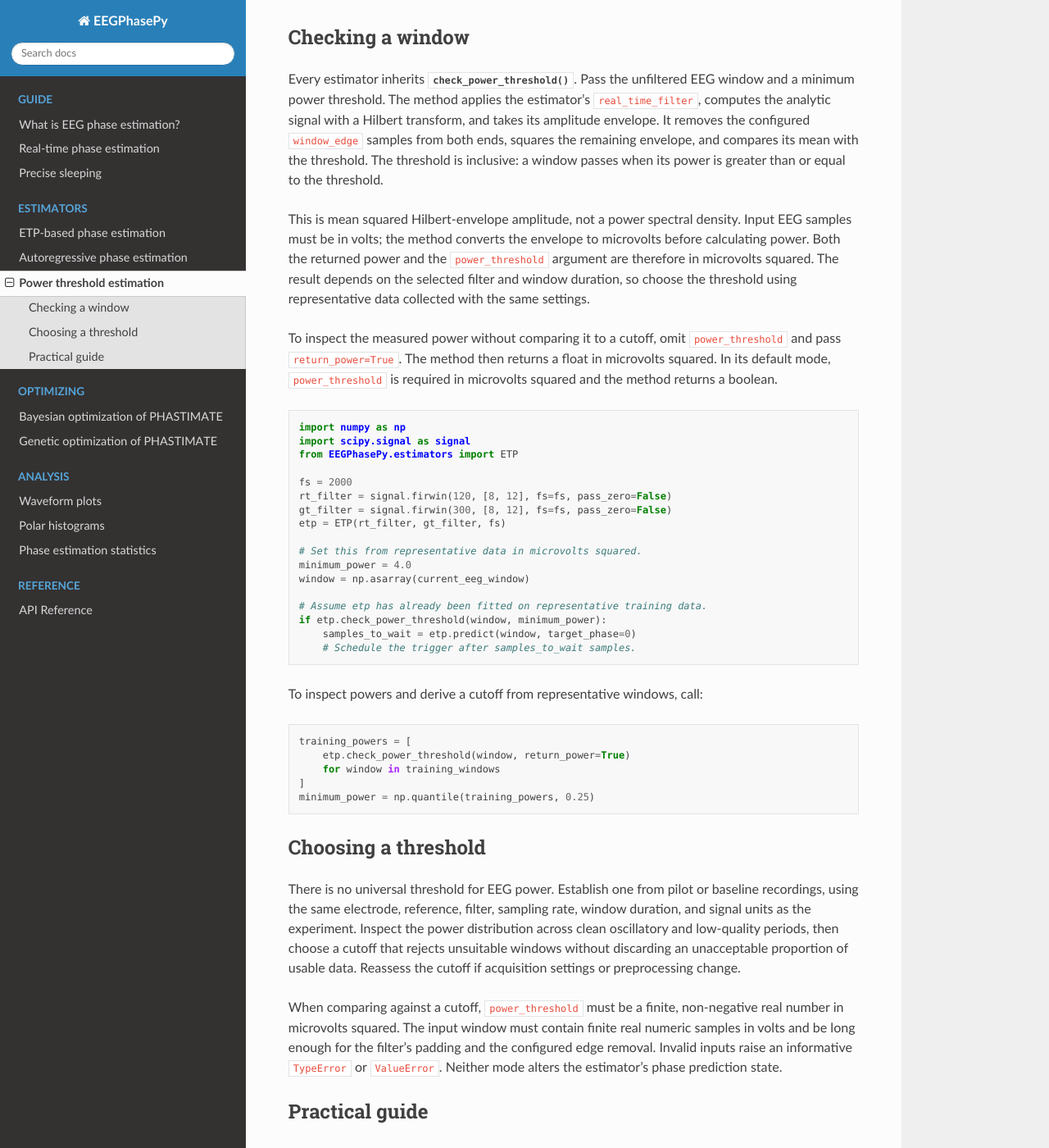
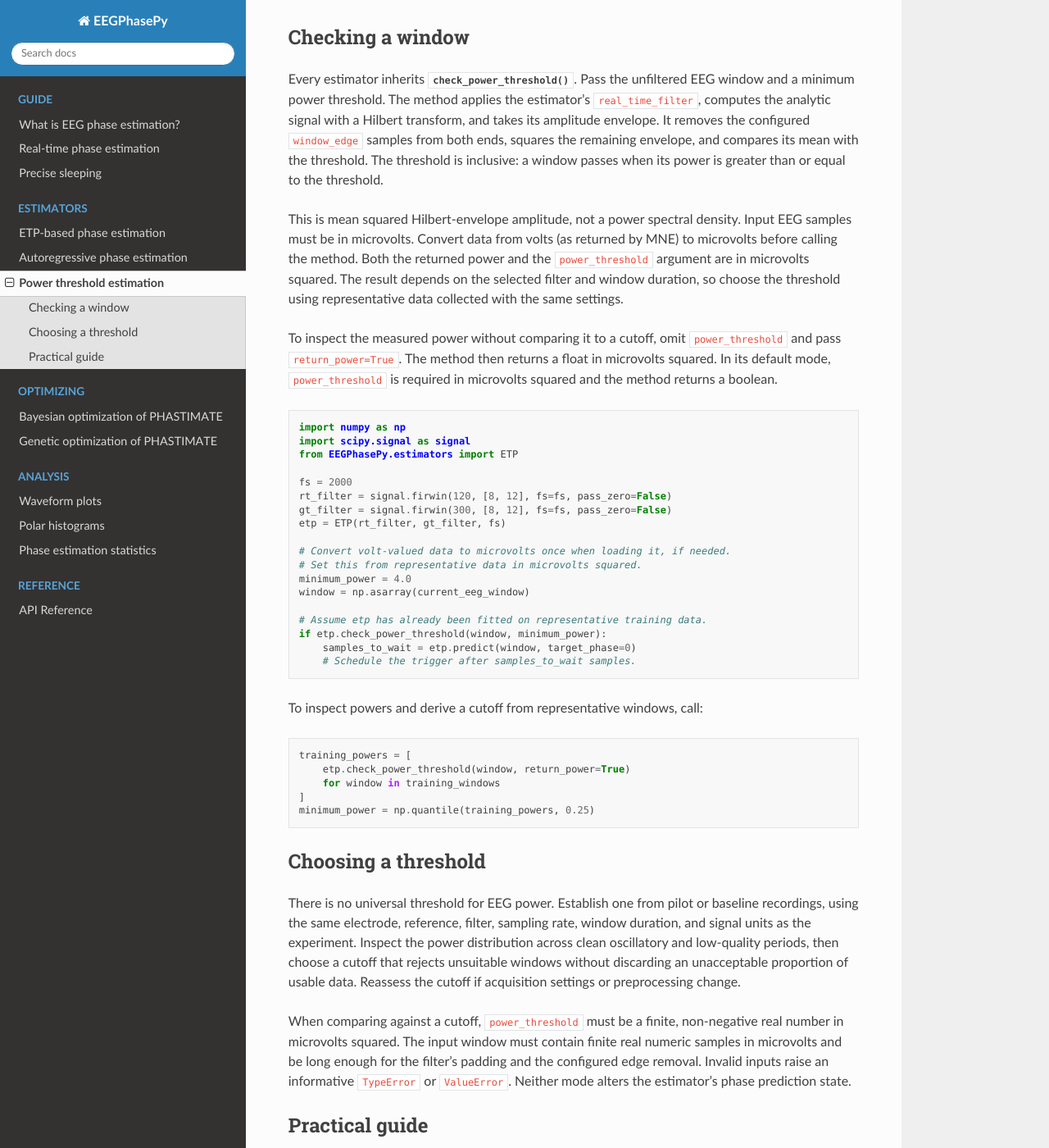
Before and after one commit to AmeerHamoodi/EEGPhasePy, a Sphinx documentation site: the page built from docs/source/usage/power_threshold.rst, in a window 1280 px wide and 1400 px high, scrolled down 275 px. Shown: the whole window at 82% size. Built offline with Sphinx 7.4.7 and the Read the Docs theme 3.1.0, drawn with Linux system fonts in a browser that asks for light colours; pages that are not in the unit, such as notebooks, are missing from menus.

```diff
--- a/docs/source/usage/power_threshold.rst
+++ b/docs/source/usage/power_threshold.rst
@@ -20,9 +20,9 @@ compares its mean with the threshold. The threshold is inclusive: a window
 passes when its power is greater than or equal to the threshold.
 
 This is mean squared Hilbert-envelope amplitude, not a power spectral density.
-Input EEG samples must be in volts; the method converts the envelope to
-microvolts before calculating power. Both the returned power and the
-``power_threshold`` argument are therefore in microvolts squared. The result
+Input EEG samples must be in microvolts. Convert data from volts (as returned
+by MNE) to microvolts before calling the method. Both the returned power and
+the ``power_threshold`` argument are in microvolts squared. The result
 depends on the selected filter and window duration, so choose the threshold
 using representative data collected with the same settings.
 
@@ -42,6 +42,7 @@ required in microvolts squared and the method returns a boolean.
    gt_filter = signal.firwin(300, [8, 12], fs=fs, pass_zero=False)
    etp = ETP(rt_filter, gt_filter, fs)
 
+   # Convert volt-valued data to microvolts once when loading it, if needed.
    # Set this from representative data in microvolts squared.
    minimum_power = 4.0
    window = np.asarray(current_eeg_window)
@@ -74,7 +75,7 @@ preprocessing change.
 
 When comparing against a cutoff, ``power_threshold`` must be a finite,
 non-negative real number in microvolts squared. The input window must contain
-finite real numeric samples in volts and be long enough for the filter's
+finite real numeric samples in microvolts and be long enough for the filter's
 padding and the configured edge removal. Invalid inputs raise an informative
 ``TypeError`` or ``ValueError``. Neither mode alters the estimator's phase
 prediction state.
```
Also changed, not shown: docs/examples/power-threshold-based-phase-estimation.py (+4 -3 lines), 2 other files.
